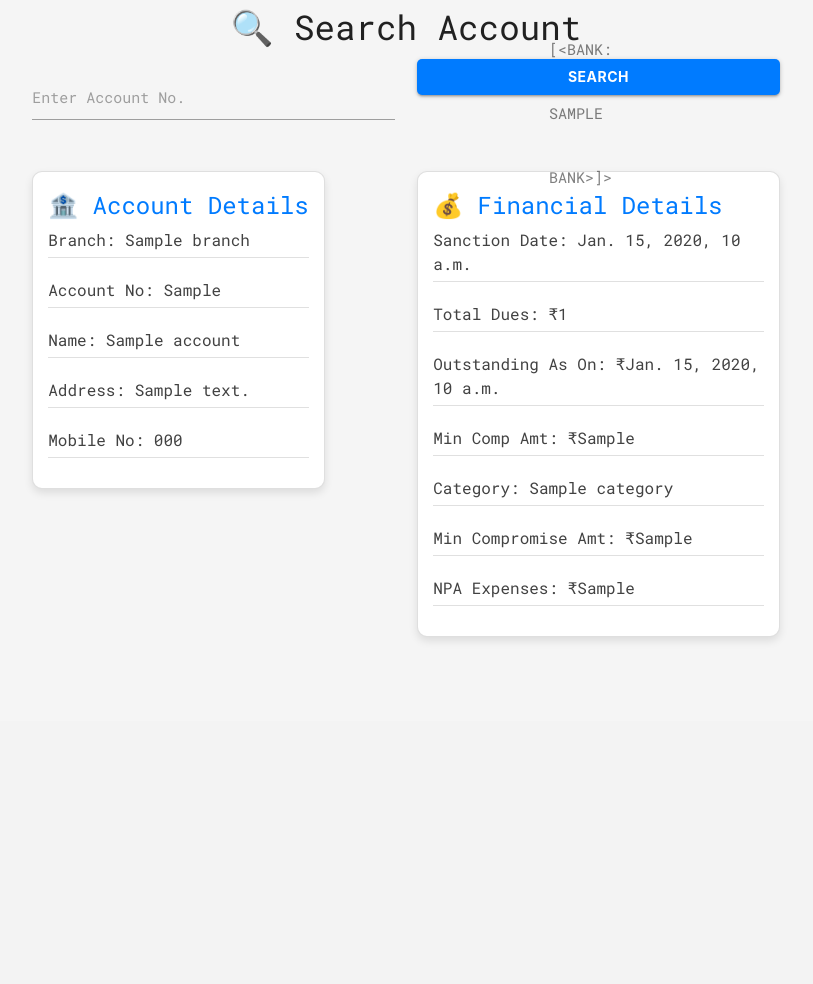
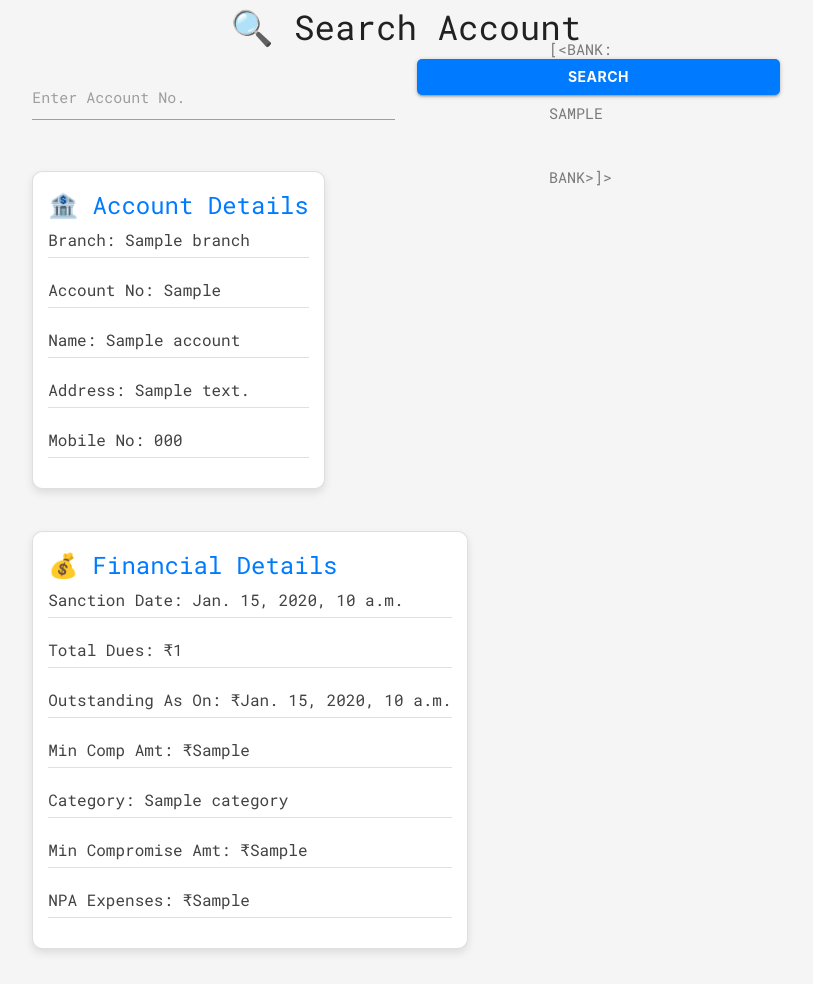
Before and after one commit to kamalkataria/lokadalat, a Django app: template loka/templates/account_details.html in a window 1280 px wide. Shown: the part 79-1063 px from the top of the page, without its empty margins (234-1047 px from the left). Before the commit the page ends 719 px from the top, so only its background shows below. Run offline with Django 4.2, Linux system fonts and the light colour scheme; tables that the repository leaves empty hold one stand-in row (values such as "Sample post"); the template is opened without the code that fills it: values that come from a table or form of the project are taken from there, most other values are stand-ins (such as "Sample title", 1, 10 or a date in 2020); some libraries are stand-ins or nearby versions.

Commit message:
Update account_details.html

```diff
--- a/loka/templates/account_details.html
+++ b/loka/templates/account_details.html
@@ -60,7 +60,6 @@
 
     {% if account %}
     <div class="row">
-        <!-- Group 1 Card -->
     <div class="col s12">
         <div class="card">
             <span class="card-title">🏦 Account Details</span>
@@ -71,8 +70,9 @@
             <p><strong>Mobile No:</strong> {{ account.mobile_no }}</p>
         </div>
     </div>
+</div>
 
-        <!-- Group 2 Card -->
+<div class="row">
     <div class="col s12">
         <div class="card">
             <span class="card-title">💰 Financial Details</span>
```
Lines whose indentation alone changed are shown as unchanged.
